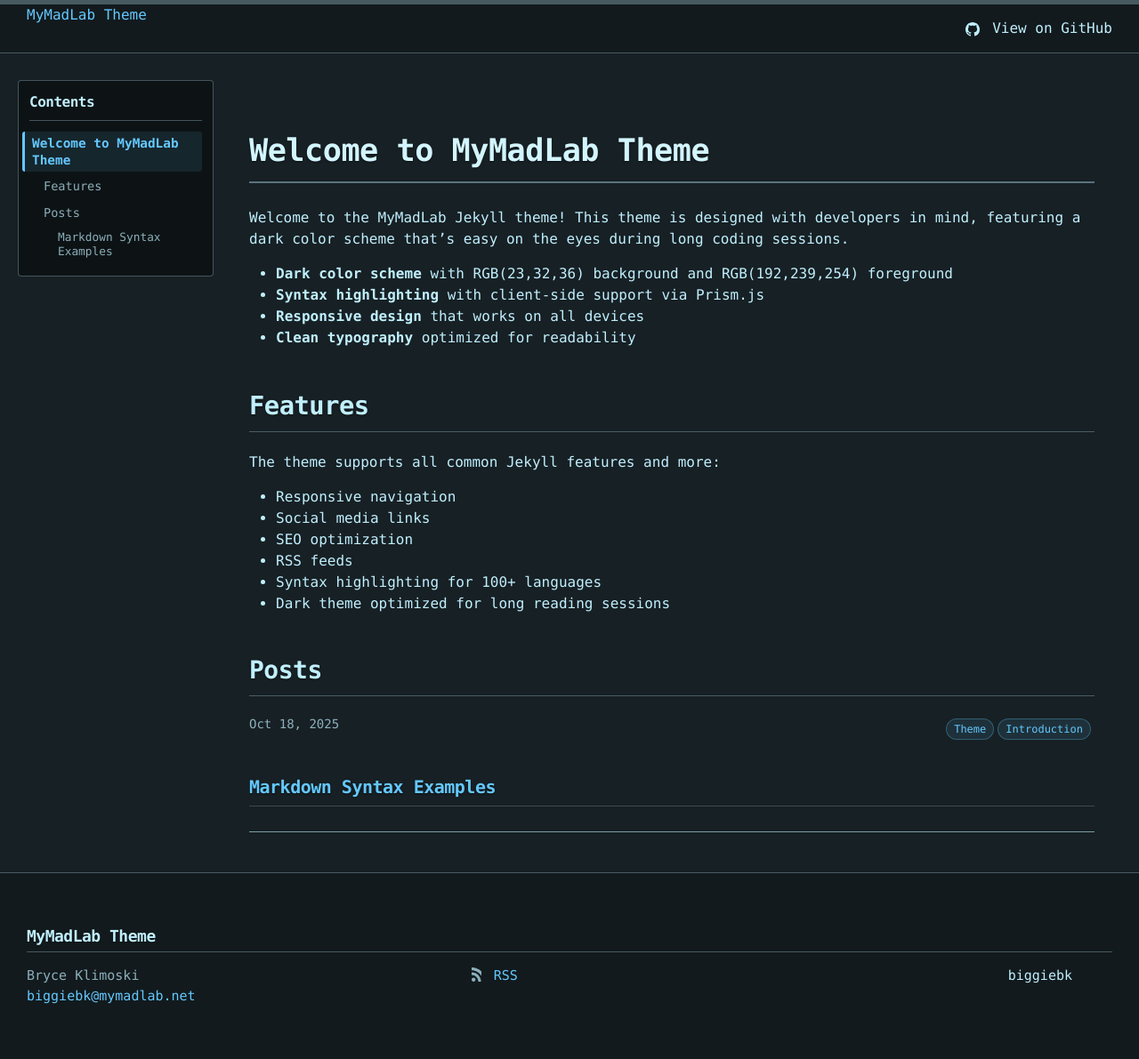
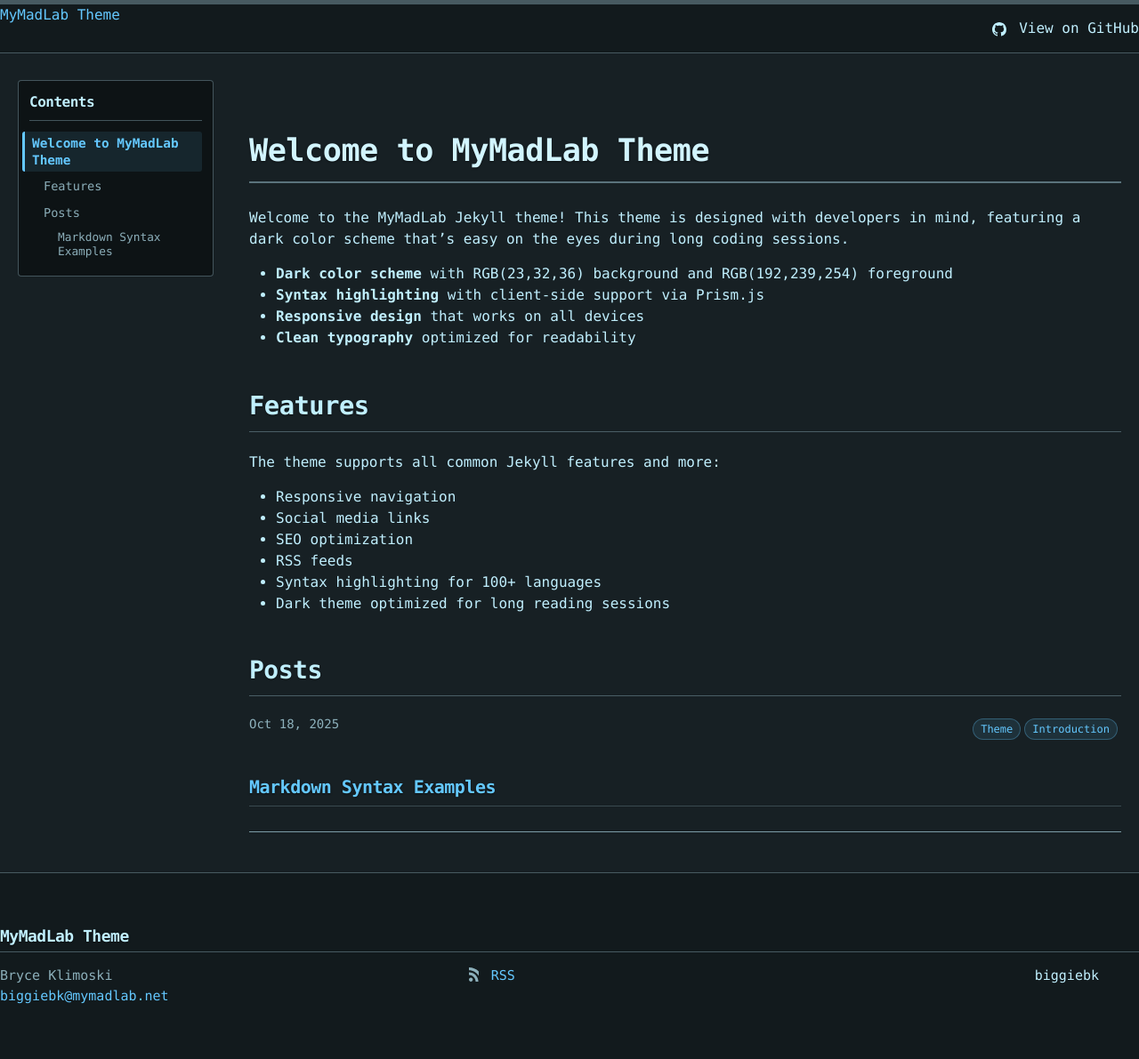
Before and after one commit to biggiebk/theme_mymadlab, a Jekyll site: the page built from index.md, in a window 1280 px wide. Shown: the whole page at 89% size. Built offline with Jekyll 4.4.1, drawn with Linux system fonts in a browser that asks for light colours; nearby versions of some CDN libraries.

Commit message:
Theme spacing 3

```diff
--- a/_sass/mymadlab/_layout.scss
+++ b/_sass/mymadlab/_layout.scss
@@ -318,8 +318,10 @@
   }
 
   /* When TOC is present, remove the wrapper's left padding so content sits closer to the TOC */
-  body.has-toc .page-content .wrapper {
+  /* Remove both left and right padding from .wrapper when TOC is present */
+  body.has-toc .wrapper {
     padding-left: 0;
+    padding-right: 0;
   }
 }
 
```
